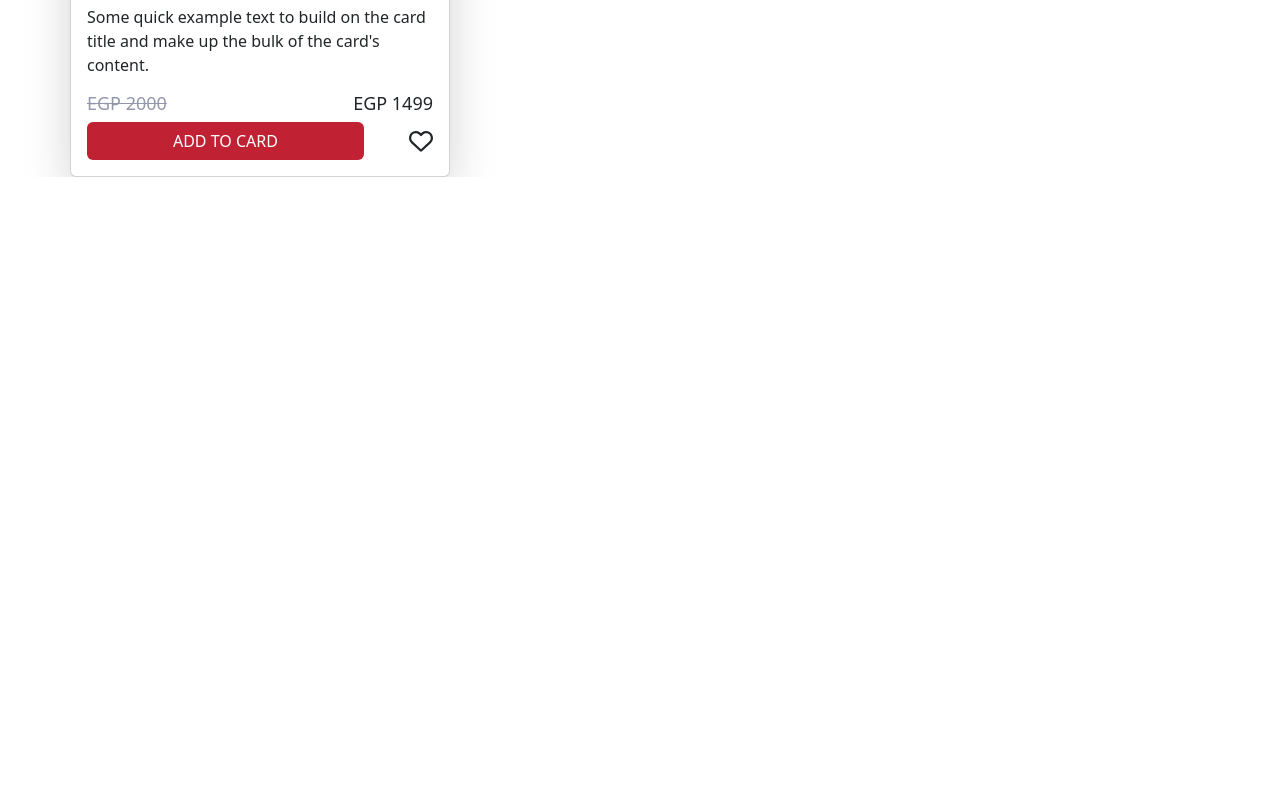
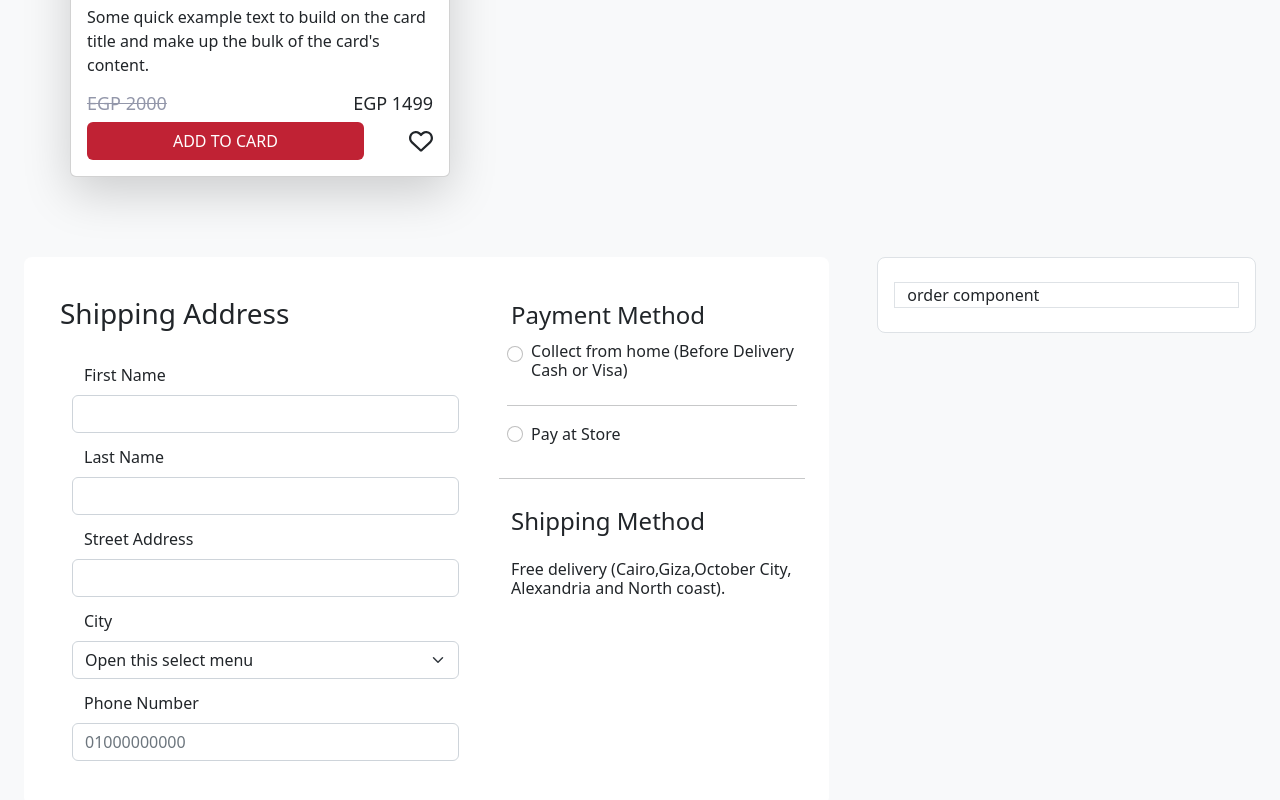
Before and after one commit to M-Massoud/Furniture-Store-frontend, a React (Create React App) app: page / in a window 1280 px wide. Shown: the part 1508-2308 px from the top of the page. Before the commit the page ends 1685 px from the top, so only its background shows below. Built offline with nearby package versions, Linux system fonts and the light colour scheme.

Commit message:
Creat Checkout Page which composed of formComponent && Payment method Component

```diff
--- a/src/App.js
+++ b/src/App.js
@@ -3,14 +3,17 @@ import './App.css';
 import 'bootstrap/dist/css/bootstrap.css';
 import Main from "./components/itemsComponent/Mainpage";
 import CardComponent from './components/cardComponent/cardComponent';
+import Checkout from './components/checkoutcomponent/index';
 function App() {
   return (
     <>
       <div className="container-fluid  bg-light">
-        <Main/>
+        <Main />
+        <CardComponent />
+        <Checkout/>
       </div>
 
-      <CardComponent />
+
     </>
   );
 }
--- /dev/null
+++ b/src/components/checkoutcomponent/index.js
@@ -0,0 +1,44 @@
+import Form from "./../formcomponent/index";
+
+import PaymentSelect from './../paymentcomponent/index';
+function Checkout() {
+
+  return (
+    <>
+      <div className=" row mt-5 flex-wrap py-2 ">
+        <div className="col-12  col-md-8 p-md-4 ">
+          <div className="col-12 bg-white  rounded-3 row flex-wrap py-4 px-3 m-auto">
+            <div className="col-md-7  col-12 ">
+              <h3 className=" p-2 mt-2"> Shipping Address</h3>
+              <div className=" row p-2 col-12 m-auto">
+                <Form />
+              </div>
+            </div>
+            <div className="col-md-5  col-12 d-flex flex-column p-2 ">
+              <div className=" col-12 p-2">
+                <h4 className=" p-1 "> Payment Method</h4>
+                {/* ///////////////////////// */}
+                <PaymentSelect/>
+              </div>
+              <hr></hr>
+              <div className=" col-12 p-2">
+                <h4 className=" p-1 "> Shipping Method </h4>
+                <h6 className=" p-1 mt-3 ">
+                  Free delivery (Cairo,Giza,October City, Alexandria and North
+                  coast).
+                </h6>
+              </div>
+            </div>
+          </div>
+        </div>
+        <div className="col-12  col-md-4 p-md-4 ">
+          <div className="col-12 bg-white border rounded-3 row flex-wrap py-4 px-3 m-auto">
+            <div className="col-12  border   border">order component</div>
+          </div>
+        </div>
+      </div>
+    </>
+  );
+}
+
+export default Checkout;
--- /dev/null
+++ b/src/components/formcomponent/index.js
@@ -0,0 +1,108 @@
+import { useState } from 'react';
+function Form(props) {
+    const [formDetails, setFormDetails] = useState({
+        fname: "",
+        lname: "",
+        street: "",
+        city: "",
+        phone:""
+    });
+    const [formError, setFormerror] = useState({
+        fnameError: '',
+        lnameError: '',
+        streetError: '',
+        cityError: '',
+        phoneError:''
+
+    });
+    function handelFormchange(e) {
+        // console.log(e.target.id, e.target.value);
+        // console.log(formDetails)
+        setFormDetails({
+            ...formDetails,
+            [e.target.id]: e.target.value
+        });
+       ErrorHandling(e.target.id, e.target.value);
+    };// handelFormchange function
+    const handleSubmit = (e) => {
+        e.preventDefault();
+        // console.log(formDetails);
+    };//handleSubmit function
+    /////////////////////////////////////////////
+    const ErrorHandling = (input, value) => {
+
+        let phonPatern =new RegExp("[0-9]");
+        switch (input) {
+            //regex = new Regex("[0-9]");
+            case 'fname':
+                setFormerror({
+                    ...formError,
+                    fnameError: value.length === 0 ? "This field is required" : "",
+                });
+                break;
+            case 'lname':
+                    setFormerror({
+                        ...formError,
+                        lnameError: value.length === 0 ? "This field is required" : "",
+                    });
+                break;
+            case 'street':
+                    setFormerror({
+                        ...formError,
+                        streetError: value.length === 0 ? "This field is required": "" ,
+                    });
+                break;
+            case 'city':
+                    setFormerror({
+                        ...formError,
+                        cityError: value.length === 0 ? "This field is required" : "",
+                    });
+                break;
+                case 'phone':
+                    setFormerror({
+                        ...formError,
+                        phoneError: value.length === 0 ? "This field is required" : phonPatern.test(value) ? "" : "Phone number must be Numbers",
+                    });
+                break;
+            default:
+                setFormerror({
+                    ...formError
+                })
+        }  //value.length === 0 ? "This field is required" : "",
+    }// ErrorHandling function
+    ////////////////////////////////////////////////
+    return (
+        <>
+            <form className={`co-12  row m-auto ${props.hide? "d-none":""} ${props.hide2? "d-none":""}` }  onSubmit={(e)=> handleSubmit(e)}>
+                                  <label  htmlFor='fname' className="form-label mt-2"> First Name</label >
+                <input type='text' id={'fname'} name={'fname'} className={`form-control ${formError.fnameError && "border-danger"} `} onChange={(e) => handelFormchange(e)} />
+                <div id="nameHelp" className="form-text text-danger">{formError.fnameError}</div>
+                                  <label  htmlFor='lname' className="form-label   mt-2 mb-2"> Last Name</label >
+                <input type='text' id={'lname'} name={'lname'} className={`form-control ${formError.lnameError && "border-danger"} `} onChange={(e) => handelFormchange(e)} />
+                <div id="nameHelp" className="form-text text-danger">{formError.lnameError}</div>
+                                  <label  htmlFor='street' className="form-label  mt-2 mb-2"> Street Address</label >
+                <input type='text' id={'street'} name={'street'} className={`form-control ${formError.streetError && "border-danger"} `} onChange={(e) => handelFormchange(e)} />
+                <div id="nameHelp" className="form-text text-danger">{formError.streetError}</div>
+                                  <label  htmlFor='city' className="form-label  mt-2 mb-2"> City </label >
+                                  <select className={ `form-select ${formError.cityError && "border-danger" } `} id={'city'} name={'city'}   onChange={ (e)=> handelFormchange(e)}>
+                                         <option value="Cairo">Open this select menu</option>
+                                         <option value="Dammietta">Dammietta</option>
+                                         <option value="Mansaura">Mansaura</option>
+                                          <option value="Cairo">Cairo</option>
+                                          <option value="Alexandria">Alexandria</option>
+                                          <option value="Aswan">Aswan</option>
+                                          <option value="Minia">Minia</option>
+                </select>
+                <div id="nameHelp" className="form-text text-danger">{formError.cityError}</div>
+
+                                  <label  htmlFor='phone' className="form-label  mt-2 "> Phone Number</label >
+                <input type='text' id='phone' name='phone' className={`form-control mb-2 ${formError.phoneError && "border-danger"} `} placeholder="01000000000" onChange={(e) => handelFormchange(e)} />
+                <div id="nameHelp" className="form-text text-danger">{formError.phoneError}</div>
+                              </form>
+
+        </>
+    );
+
+};
+
+export default Form;
--- a/src/components/itemsComponent/ItemsNav.js
+++ b/src/components/itemsComponent/ItemsNav.js
@@ -5,26 +5,22 @@ function NavBar(props) {
   let listItem3 = document.getElementById('item3');
   let listItem4 = document.getElementById('item4');
   const displayFun1 = () => {
-    ;
     listItem3.classList.add('d-none');
     listItem2.classList.add('d-none');
     listItem1.classList.remove('d-none');
     listItem4.classList.add('d-none');
-
   };
   const displayFun2 = () => {
     listItem4.classList.add('d-none');
     listItem3.classList.add('d-none');
     listItem2.classList.remove('d-none');
     listItem1.classList.add('d-none');
-
   };
   const displayFun3 = () => {
     listItem4.classList.add('d-none');
     listItem3.classList.remove('d-none');
     listItem1.classList.add('d-none');
     listItem2.classList.add('d-none');
-
   };
   const displayFun4 = () => {
     listItem3.classList.add('d-none');
--- a/src/components/itemsComponent/Mainpage.js
+++ b/src/components/itemsComponent/Mainpage.js
@@ -2,7 +2,15 @@ import Leftimg from './Leftimg';
 import Rightimg from './Rightimg';
 import NavBar from './ItemsNav';
 import ItemImg from './ItemImg';
+import React, { useState, useEffect } from 'react';
+
 function Main() {
+  const [itemDisplay, setItemdisplay]= useState('d-none');
+  console.log(itemDisplay);
+  useEffect(() => {
+    setItemdisplay('')
+  }, []);
+
     return (
         <>
             <div className="col-sm-11 m-auto  row">
--- /dev/null
+++ b/src/components/paymentcomponent/index.js
@@ -0,0 +1,88 @@
+import Form from "./../formcomponent/index";
+import { useState } from "react";
+function PaymentSelect() {
+  const [checked, setCheck] = useState(true);
+  const [checked2, setCheck2] = useState(true);
+  const [formChecked, setformChecked] = useState(true);
+  const [formChecked2, setformChecked2] = useState(true);
+
+  const checkchange = (e) => {
+    // console.log(e.target.id, e.target.value);
+    if (e.target.value === "on") {
+      setCheck(false);
+      setCheck2(true);
+    }
+  };
+  const checkchange2 = (e) => {
+    // console.log(e.target.id, e.target.value);
+    if (e.target.value === "on") {
+      setCheck2(false);
+      setCheck(true);
+    }
+  };
+  const formshoe = (e) => {
+    setformChecked(formChecked === true ? false : true);
+  };
+  const formshoe2 = (e) => {
+    setformChecked2(formChecked2 === true ? false : true);
+  };
+  return (
+    <>
+      <div className="form-check">
+        <input
+          className="form-check-input"
+          type="radio"
+          name="flexRadioDefault"
+          id="flexRadioDefault1"
+          onClick={(e) => checkchange(e)}
+        />
+        <label className="form-check-label" htmlFor="flexRadioDefault1">
+          <h6>Collect from home (Before Delivery Cash or Visa)</h6>
+        </label>
+      </div>
+      <div className={`form-check ms-4 ${checked ? "d-none" : ""}`}>
+        <input
+          className="form-check-input"
+          type="checkbox"
+          value=""
+          id="flexCheckDefault"
+          defaultChecked
+          onClick={(e) => formshoe(e)}
+        />
+        <label className="form-check-label" htmlFor="flexCheckDefault">
+          My billing and shipping address are the same.
+        </label>
+      </div>
+      <Form hide={formChecked} />
+      <hr></hr>
+      <div className="form-check">
+        <input
+          className="form-check-input"
+          type="radio"
+          name="flexRadioDefault"
+          id="flexRadioDefault2"
+          onClick={(e) => checkchange2(e)}
+        />
+        <label className="form-check-label" htmlFor="flexRadioDefault2">
+          <h6> Pay at Store</h6>
+        </label>
+      </div>
+      <div className={`form-check ms-4 ${checked2 ? "d-none" : ""}`}>
+        <input
+          className="form-check-input"
+          type="checkbox"
+          value=""
+          id="flexCheckDefault"
+          defaultChecked
+          onClick={(e) => formshoe2(e)}
+        />
+        <label className="form-check-label" htmlFor="flexCheckDefault">
+          My billing and shipping address are the same.
+        </label>
+      </div>
+      <Form hide2={formChecked2} />
+    </>
+  );
+}
+
+export default PaymentSelect;
```
